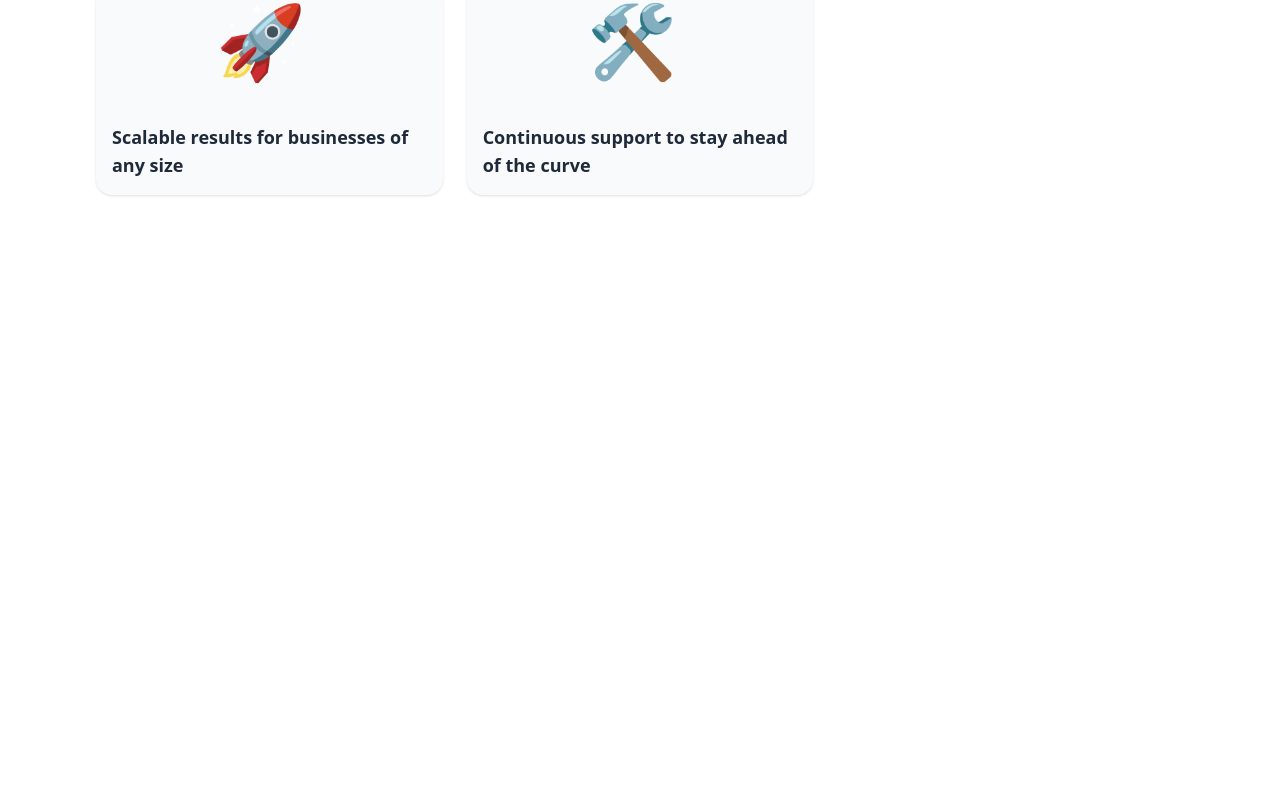
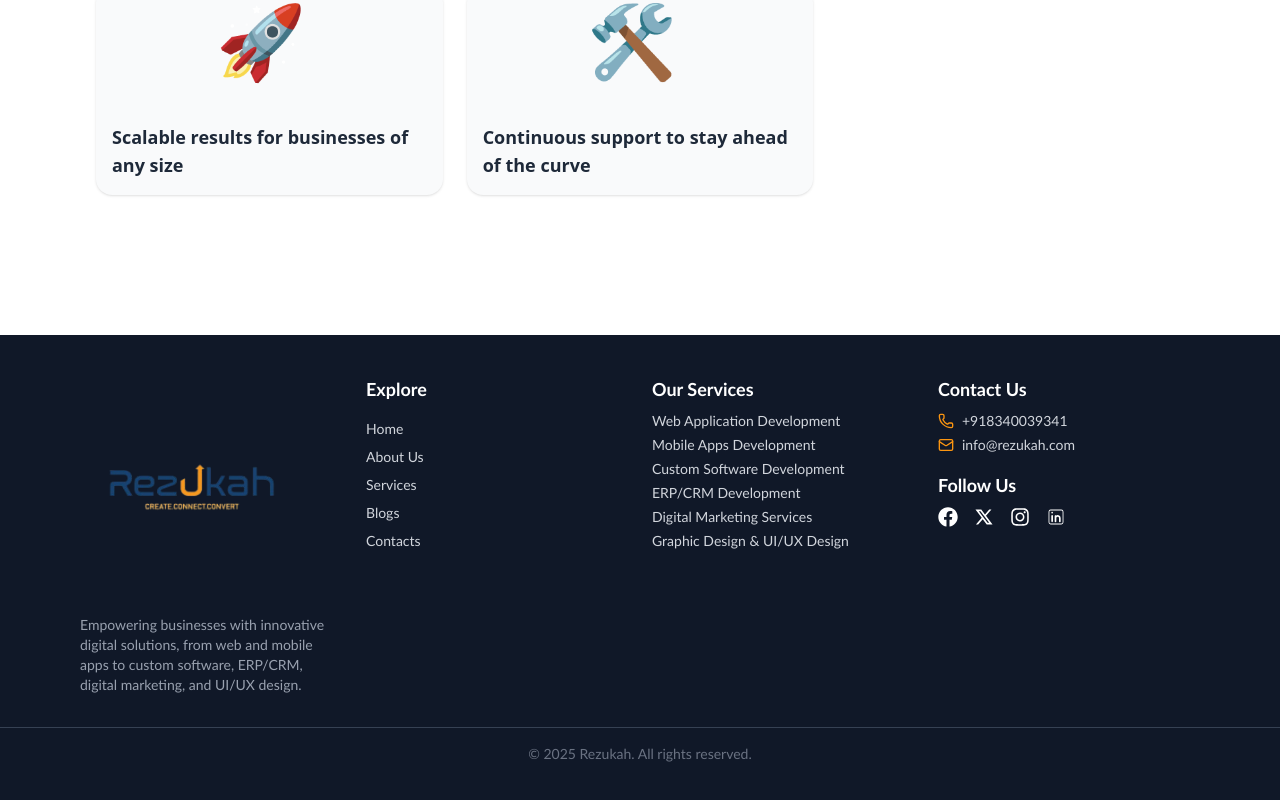
Before and after one commit to vinodmalla/rezukah, a React (Vite) app: page / in a window 1280 px wide. Shown: the part 1241-2041 px from the top of the page. Before the commit the page ends 1576 px from the top, so only its background shows below. Built offline with nearby package versions, Linux system fonts and the light colour scheme.

Commit message:
first commit

```diff
--- a/src/App.jsx
+++ b/src/App.jsx
@@ -13,6 +13,7 @@ import DigitalMarketingServices from './Component/DigitalMarketingServices'
 import GraphicAndUIUXServices from './Component/GraphicAndUIUXServices'
 import ComplexBusinessApps from './Component/ComplexBusinessApps'
 import ScrollTop from './Component/ScrollTop'
+import Footer from './Component/Footer'
 
 function App() {
 
@@ -22,6 +23,7 @@ function App() {
      <Header />
      <ScrollTop />
      <Outlet />
+     <Footer />
     </>
   )
 }
--- /dev/null
+++ b/src/Component/Footer.jsx
@@ -0,0 +1,216 @@
+import React from 'react';
+import { Link } from 'react-router-dom';
+import { Mail, Phone } from 'lucide-react';
+import { CiLinkedin } from "react-icons/ci";
+import { FaFacebook } from "react-icons/fa";
+import { FaInstagram } from "react-icons/fa";
+import { RiTwitterXLine } from "react-icons/ri";
+
+const Footer = () => {
+  return (
+    <footer className="bg-gray-900 text-white py-10 md:py-10 w-full">
+      <div className="max-w-6xl mx-auto px-4 grid grid-cols-1 md:grid-cols-4 gap-6">
+        {/* Company Info */}
+        <div className="text-center md:text-left">
+          <Link to="/">
+            <img src="/Rezukah.png" alt="Rezukah Logo" className="w-56 mx-auto md:mx-0 mb-4" />
+          </Link>
+          <p className="text-sm text-gray-400 font-calibri">
+            Empowering businesses with innovative digital solutions, from web and mobile apps to custom software, ERP/CRM, digital marketing, and UI/UX design.
+          </p>
+        </div>
+        <div className="text-center  md:text-left">
+          <h3 className="text-lg font-semibold text-white mb-4 font-calibri">Explore</h3>
+          <ul className="space-y-2 text-sm font-calibri text-gray-300">
+            <li>
+              <Link
+                to="/"
+                className="hover:text-[#fb9511] transition duration-300"
+                aria-label="Go to Home page"
+              >
+                Home
+              </Link>
+            </li>
+            <li>
+              <Link
+                to="/about"
+                className="hover:text-[#fb9511] transition duration-300"
+                aria-label="Go to About Us page"
+              >
+                About Us
+              </Link>
+            </li>
+            <li>
+              <Link
+                to="/services"
+                className="hover:text-[#fb9511] transition duration-300"
+                aria-label="Go to Services page"
+              >
+                Services
+              </Link>
+            </li>
+            <li>
+              <Link
+                to="/blogs"
+                className="hover:text-[#fb9511] transition duration-300"
+                aria-label="Go to Blogs page"
+              >
+                Blogs
+              </Link>
+            </li>
+            <li>
+              <Link
+                to="/contacts"
+                className="hover:text-[#fb9511] transition duration-300"
+                aria-label="Go to Contacts page"
+              >
+                Contacts
+              </Link>
+            </li>
+
+          </ul>
+        </div>
+
+        {/* Services Links */}
+        <div className="text-center md:text-left">
+          <h3 className="text-lg font-semibold text-white mb-2 font-calibri">Our Services</h3>
+          <ul className="text-sm text-gray-300 space-y-1 font-calibri">
+            <li>
+              <Link
+                to="/web"
+                className="hover:text-[#fb9511] transition duration-300"
+                aria-label="Go to Web Application Development page"
+              >
+                Web Application Development
+              </Link>
+            </li>
+            <li>
+              <Link
+                to="/mobile"
+                className="hover:text-[#fb9511] transition duration-300"
+                aria-label="Go to Mobile Apps Development page"
+              >
+                Mobile Apps Development
+              </Link>
+            </li>
+            <li>
+              <Link
+                to="/csd"
+                className="hover:text-[#fb9511] transition duration-300"
+                aria-label="Go to Custom Software Development page"
+              >
+                Custom Software Development
+              </Link>
+            </li>
+            <li>
+              <Link
+                to="/crm"
+                className="hover:text-[#fb9511] transition duration-300"
+                aria-label="Go to ERP/CRM Development page"
+              >
+                ERP/CRM Development
+              </Link>
+            </li>
+            <li>
+              <Link
+                to="/digital"
+                className="hover:text-[#fb9511] transition duration-300"
+                aria-label="Go to Digital Marketing Services page"
+              >
+                Digital Marketing Services
+              </Link>
+            </li>
+            <li>
+              <Link
+                to="/graphics"
+                className="hover:text-[#fb9511] transition duration-300"
+                aria-label="Go to Graphic Design & UI/UX Design page"
+              >
+                Graphic Design & UI/UX Design
+              </Link>
+            </li>
+          </ul>
+        </div>
+
+        {/* Industries Links */}
+
+
+        {/* Contact & Social Links */}
+        <div className="text-center md:text-left">
+          <h3 className="text-lg font-semibold text-white mb-2 font-calibri">Contact Us</h3>
+          <p className="flex items-center justify-center md:justify-start text-sm text-gray-300 mb-1 font-calibri">
+            <Phone className="h-4 w-4 mr-2 text-[#fb9511]" aria-hidden="true" />
+            <a
+              href="tel:+918340039341"
+              className="hover:text-[#fb9511] transition duration-300"
+              aria-label="Call +918340039341"
+            >
+              +918340039341
+            </a>
+          </p>
+          <p className="flex items-center justify-center md:justify-start text-sm text-gray-300 mb-4 font-calibri">
+            <Mail className="h-4 w-4 mr-2 text-[#fb9511]" aria-hidden="true" />
+            <a
+              href="mailto:info@rezukah.com"
+              className="hover:text-[#fb9511] transition duration-300"
+              aria-label="Send email to info@rezukah.com"
+            >
+              info@rezukah.com
+            </a>
+          </p>
+          <h3 className="text-lg font-semibold text-white mb-2 font-calibri">Follow Us</h3>
+          <div className="flex justify-center md:justify-start gap-4">
+            <a
+              href="https://www.facebook.com"
+              target="_blank"
+              rel="noopener noreferrer"
+              className="hover:text-[#fb9511] transition duration-300"
+              aria-label="Visit our Facebook page"
+            >
+              <FaFacebook className="h-5 w-5" aria-hidden="true" />
+            </a>
+            <a
+              href="https://www.twitter.com"
+              target="_blank"
+              rel="noopener noreferrer"
+              className="hover:text-[#fb9511] transition duration-300"
+              aria-label="Visit our Twitter page"
+            >
+              <RiTwitterXLine className="h-5 w-5" aria-hidden="true" />
+            </a>
+            <a
+              href="https://www.instagram.com"
+              target="_blank"
+              rel="noopener noreferrer"
+              className="hover:text-[#fb9511] transition duration-300"
+              aria-label="Visit our Instagram page"
+            >
+              <FaInstagram className="h-5 w-5" aria-hidden="true" />
+            </a>
+            <a
+              href="https://www.linkedin.com"
+              target="_blank"
+              rel="noopener noreferrer"
+              className="hover:text-[#fb9511] transition duration-300"
+              aria-label="Visit our LinkedIn page"
+            >
+              <CiLinkedin className="h-5 w-5" aria-hidden="true" />
+            </a>
+          </div>
+        </div>
+      </div>
+
+      <div className="border-t border-gray-700 mt-8 pt-4 text-center text-sm text-gray-500 font-calibri">
+        © {new Date().getFullYear()} Rezukah. All rights reserved.
+      </div>
+
+      <style jsx>{`
+        .font-calibri {
+          font-family: 'Calibri', sans-serif;
+        }
+      `}</style>
+    </footer>
+  );
+};
+
+export default Footer;
```
